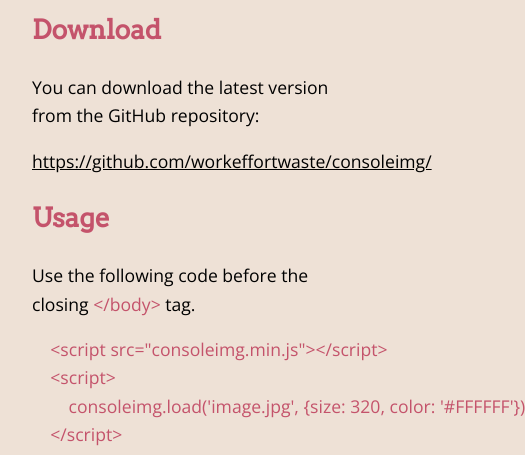
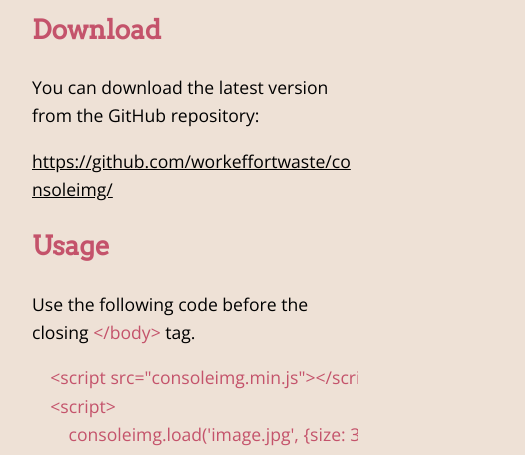
Before and after one commit to workeffortwaste/consoleimg, a plain HTML site: page example/index.html in a window 390 px wide. Shown: the part 356-811 px from the top of the page, 525 px wide, since content can reach past the window. Drawn offline with nearby package versions, Linux system fonts and the light colour scheme; a script that the page names is missing.

Commit message:
Better mobile responsiveness

```diff
--- a/example/index.html
+++ b/example/index.html
@@ -2,6 +2,7 @@
 <html lang="en">
 <head>
     <meta charset="UTF-8">
+    <meta name="viewport" content="width=device-width, initial-scale=1">
     <title>consoleimg - Add images to your website's developer console</title>
     <link href="https://fonts.googleapis.com/css2?family=Arvo&family=Open+Sans&display=swap" rel="stylesheet">
     <meta name="title" content="consoleimg">
@@ -130,6 +131,12 @@
             font-family: 'Open Sans', sans-serif;
 
         }
+        a {
+            word-break: break-all;
+        }
+        pre{
+            overflow:auto;
+        }
     </style>
     <!-- Global site tag (gtag.js) - Google Analytics -->
     <script async src="https://www.googletagmanager.com/gtag/js?id=UA-166309081-1"></script>
```
